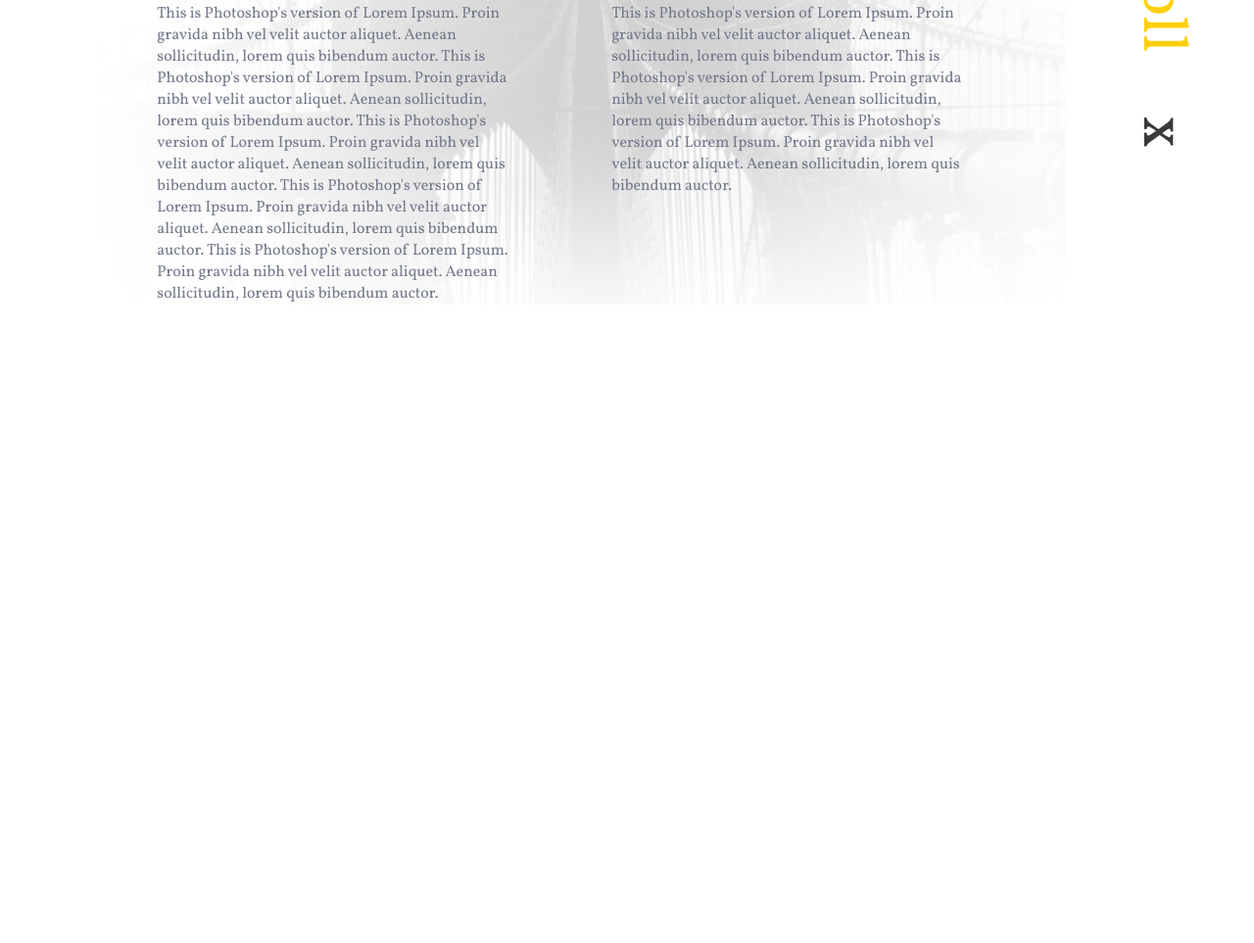
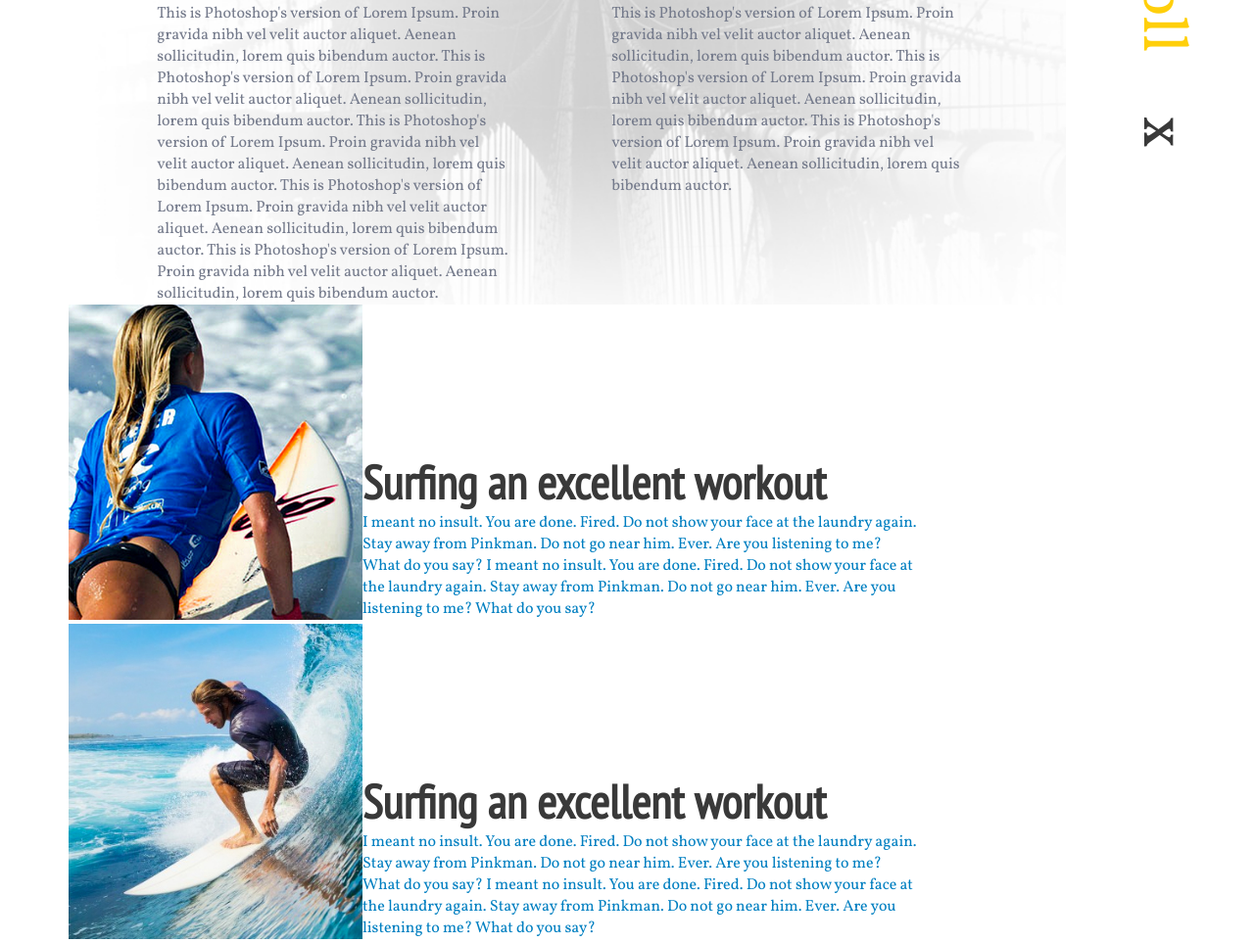
Before and after one commit to igor06brw/Surfing-Mini-Blog, a Gatsby site: page / in a window 1280 px wide. Shown: the part 1177-2140 px from the top of the page at 98% size. Before the commit the page ends 1488 px from the top, so only its background shows below. Built offline with nearby package versions, Linux system fonts and the light colour scheme; Gatsby itself is replaced by a stand-in of ours.

Commit message:
display first data

```diff
--- a/src/components/section-three.js
+++ b/src/components/section-three.js
@@ -1,6 +1,7 @@
 import React from "react"
 import styled from "styled-components"
 import { graphql, useStaticQuery } from 'gatsby'
+import Article from "../templates/article"
 import Img from "gatsby-image"
 
 const Section = styled.section`
@@ -9,12 +10,25 @@ const Section = styled.section`
     margin: 0 auto;
     flex-direction: row;
     justify-content: space-between;
-    `
-
-const Article = styled.article`
+`
+const Container = styled.div`
     background-color: white;
     max-width: 1140px;
+    margin: 0 auto;
     overflow-x: hidden;
+`
+
+const ArticleImage = styled(Img)`
+    width: 300px;
+`
+
+const ArticleContent = styled.div`
+    width: 50%
+
+`
+
+const ArticleWrapper = styled.div`
+    display: inline-flex;
 `
 
 const SectionThree= () => {
@@ -37,19 +51,24 @@ const SectionThree= () => {
           }
         `
     )
+    const articleNodes = data.allFile.edges;
 
-    // const articleImage = data.allFile.edges.node.childImageSharp.fluid;
-    const articleNodes = data.allFile.edges
 
     return (
         <Section>
-            <Article>
+            <Container>
                 {
                     articleNodes.map(e => (
-                        <Img fluid={e.node.childImageSharp.fluid} />
+                        <ArticleWrapper>
+                            <ArticleImage fluid={e.node.childImageSharp.fluid}/>
+                            <ArticleContent>
+                                <h3>Surfing an excellent workout</h3>
+                                <p>I meant no insult. You are done. Fired. Do not show your face at the laundry again. Stay away from Pinkman. Do not go near him. Ever. Are you listening to me? What do you say? I meant no insult. You are done. Fired. Do not show your face at the laundry again. Stay away from Pinkman. Do not go near him. Ever. Are you listening to me? What do you say?</p>
+                            </ArticleContent>
+                        </ArticleWrapper>
                     ))
                 }
-            </Article>
+            </Container>
         </Section>
     )
 }
--- /dev/null
+++ b/src/templates/article.js
@@ -0,0 +1,11 @@
+import React from "react"
+import styled from "styled-components"
+
+const Article = (props) => {
+    return (
+        <>
+        </>
+    );
+}
+
+export default Article;
```
